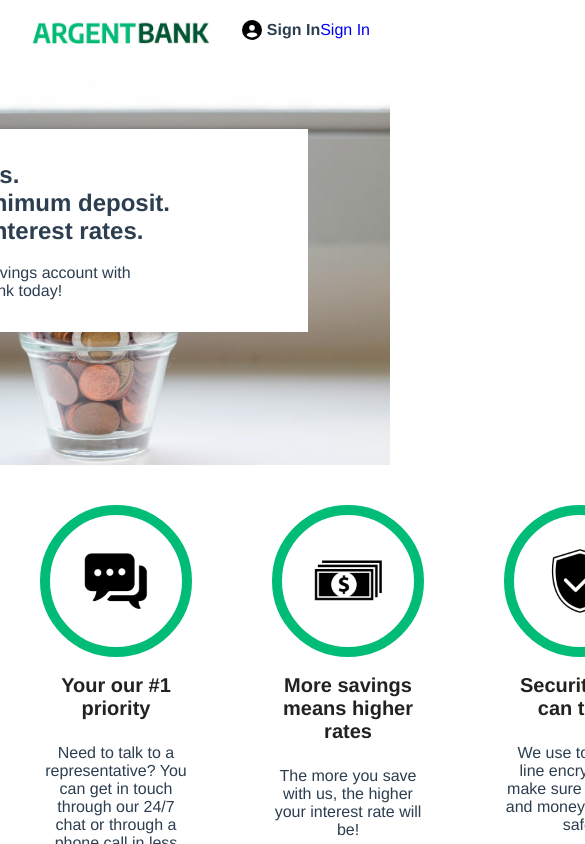
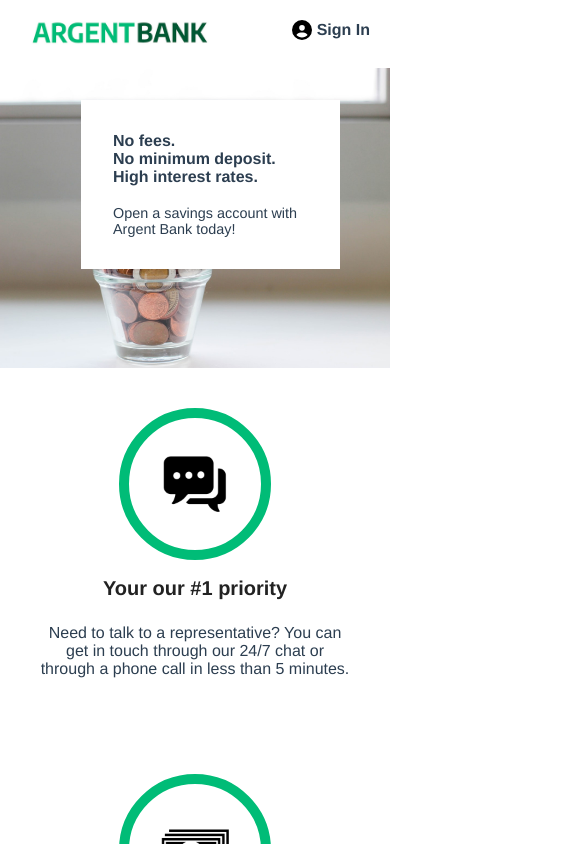
Before and after one commit to vYna-Yvan/Argent-Bank, a React (Create React App) app: page / in a window 390 px wide. Shown: the top 844 px of the page, 585 px wide, since content can reach past the window. Built offline with nearby package versions, Linux system fonts and the light colour scheme.

Commit message:
respnsive

```diff
--- a/src/components/account/Account.css
+++ b/src/components/account/Account.css
@@ -16,7 +16,7 @@
     justify-content: space-between;
     background-color: #fff;
     width: 80%;
-    height: 140px;
+
     padding: 24px;
     margin: auto 0;
     margin-bottom: 32px;
@@ -50,6 +50,8 @@
     font-weight: normal;
 }
 
+
+
 .transaction-button {
     width: 100%;
     padding: 8px;
@@ -60,3 +62,13 @@
     border: var(--main-color);
     color: #fff;
 }
+
+@media screen and (max-width: 769px) {
+    .account {
+        flex-direction: column;
+    }
+
+    .transacBt-wrapper {
+        width: 100%;
+    }
+}
--- a/src/components/header/Header.css
+++ b/src/components/header/Header.css
@@ -16,14 +16,26 @@ header {
     padding: 5px 20px;
 }
 
-.link-header {
-    height: 55px;
+
+
+
+.logo {
+    max-width: 100%;
+    width: 200px;
 }
 
-.logo {
-    height: -webkit-fill-available;
-    ;
+
+.logo-title {
+    position: absolute;
+    width: 1px;
+    height: 1px;
+    padding: 0;
+    margin: -1px;
+    overflow: hidden;
+    clip: rect(0, 0, 0, 0);
+    border: 0;
 }
+
 
 .SignIn-box {
     display: flex;
@@ -42,3 +54,17 @@ header {
     font-weight: bold;
 
 }
+
+.sign-out {
+    display: flex;
+    align-items: center;
+
+    font-size: 1rem;
+    background: unset;
+    border: unset;
+    text-align: center;
+    height: 30px;
+    color: var(--text-color);
+    transition: background-color 0.3s ease, color 0.3s ease;
+    cursor: pointer;
+}
--- a/src/components/header/Header.js
+++ b/src/components/header/Header.js
@@ -17,6 +17,7 @@ const Header = () => {
     <header>
       <Link className="link-header" to="/">
         <img className="logo" alt="logo" src={Logo} />
+        <h1 className="logo-title">Argent bank</h1>
       </Link>
 
       <Link to={token ? "/profil" : "/login"}>
@@ -31,13 +32,13 @@ const Header = () => {
               : "Sign In"}
           </p>
           {token ? (
-            <button onClick={handleSignOut}>
+            <button className="sign-out" onClick={handleSignOut}>
               {" "}
               <img src={outIcon} />
               Sign Out
             </button>
           ) : (
-            <Link to="/login">Sign In</Link>
+            <Link to="/login"></Link>
           )}
         </div>
       </Link>
--- a/src/pages/Home.js
+++ b/src/pages/Home.js
@@ -9,7 +9,6 @@ const Home = () => {
   return (
     <div className="main-content">
       <div className="home-banner">
-        <img alt="tree" src={Banktree} />
         <div className="banner-txt-box">
           <p className="big-text">No fees.</p>
           <p className="big-text"> No minimum deposit.</p>
--- a/src/style/Home.css
+++ b/src/style/Home.css
@@ -8,10 +8,13 @@
     background-position: 0 -50px;
 }
 
-.home-banner img {
-    object-fit: cover;
-    height: 100%;
-    width: 100%;
+.home-banner {
+    background-image: url(../assets/img/bank-tree.jpeg);
+    background-position: 0 -50px;
+    background-size: cover;
+    background-repeat: no-repeat;
+    height: 300px;
+    position: relative;
 }
 
 .banner-txt-box {
@@ -48,7 +51,7 @@
     flex-direction: column;
     align-items: center;
     text-align: center;
-    width: 100%;
+
     padding: 40px;
     flex: 1;
     color: var(--text-color);
@@ -68,3 +71,32 @@
     font-weight: bold;
     margin-bottom: 0.5rem;
 }
+
+@media screen and (max-width: 769px) {
+    .abouts-box {
+        flex-direction: column;
+    }
+
+    .home-banner {
+
+        background-position: 0% 33%;
+    }
+
+    .banner-txt-box {
+
+        top: 2rem;
+        width: 50%;
+        background: white;
+        text-align: left;
+        margin: 0;
+
+    }
+
+    .big-text {
+        font-size: 1rem;
+    }
+
+    .lil-text {
+        font-size: 0.9rem;
+    }
+}
--- a/src/style/Login.css
+++ b/src/style/Login.css
@@ -60,3 +60,11 @@
     border-bottom: 1px solid #fff;
 
 }
+
+@media screen and (max-width: 769px) {
+    .log-form {
+
+        width: 70%;
+    }
+
+}
--- a/src/style/Profil.css
+++ b/src/style/Profil.css
@@ -99,3 +99,5 @@
     color: #fff;
     margin-bottom: 3px;
 }
+
+@media screen and (max-width: 769px) {}
```
